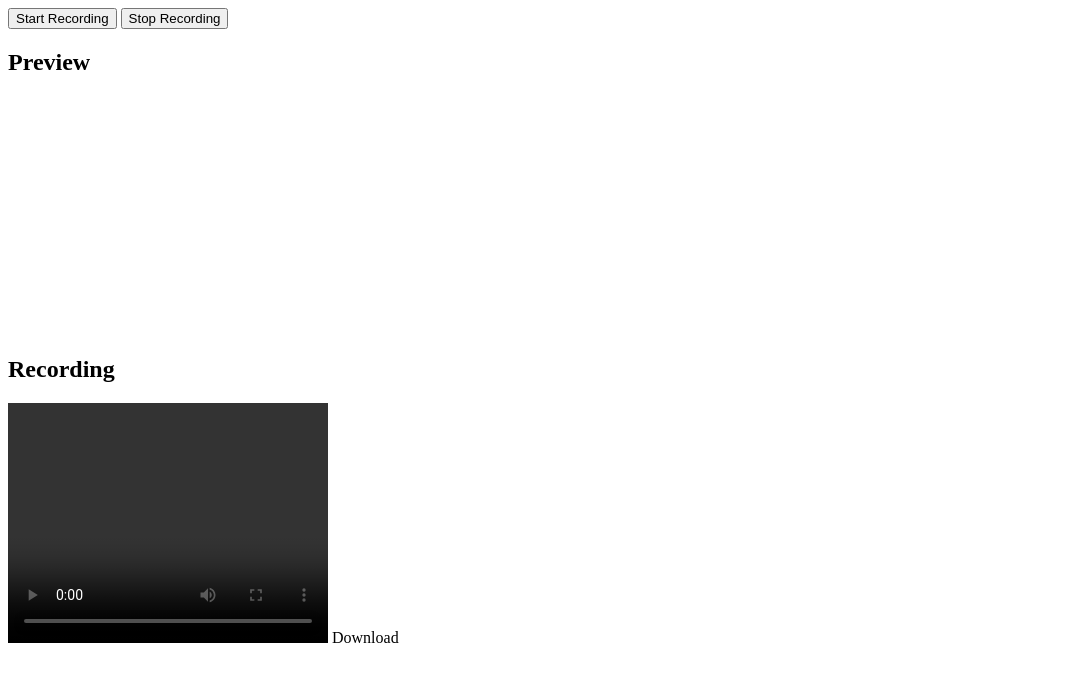
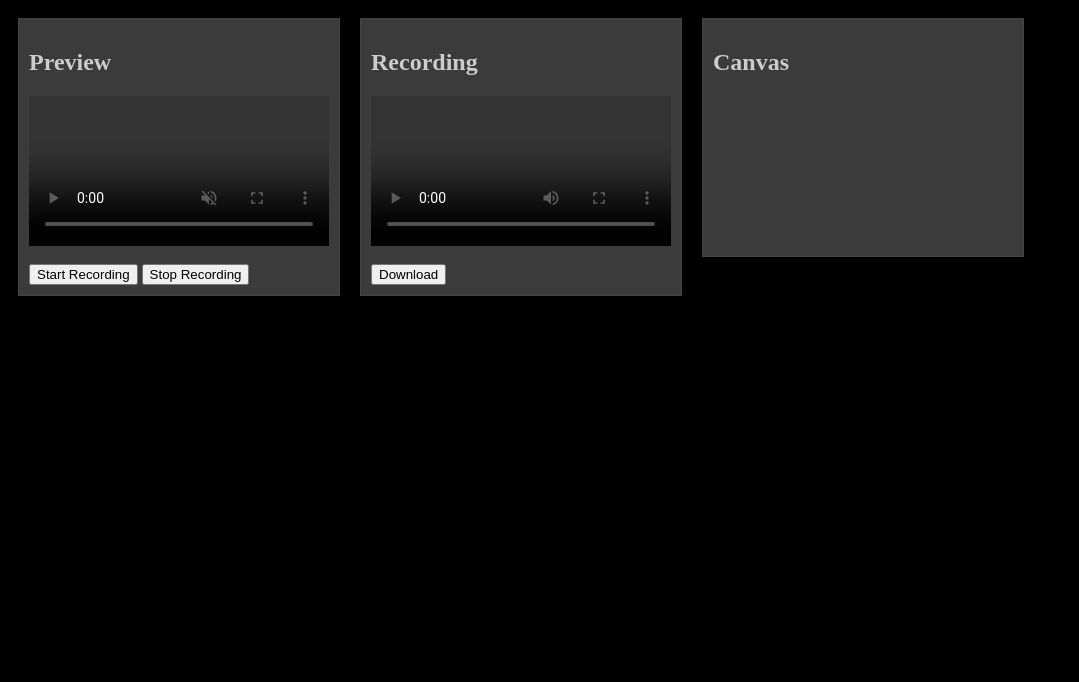
Before and after one commit to Crepe-Japan/video-recorder-canvas, a plain HTML site: page index.html in a window 1280 px wide. Shown: the whole page, without its empty margins (0-1079 px from the left). Drawn offline with Linux system fonts and the light colour scheme.

Commit message:
add: canvas for video

```diff
--- /dev/null
+++ b/canvas-capture.js
@@ -0,0 +1,48 @@
+let processor = {
+    timerCallback: function () {
+        if (this.video.paused || this.video.ended) {
+            return;
+        }
+        this.computeFrame();
+        let self = this;
+        setTimeout(function () {
+            self.timerCallback();
+        }, 0);
+    },
+
+    doLoad: function () {
+        this.video = document.getElementById("preview");
+
+        this.c1 = document.getElementById("c1");
+        this.ctx1 = this.c1.getContext("2d");
+        let self = this;
+        this.video.addEventListener("play", function () {
+            self.width = self.video.videoWidth;
+            self.height = self.video.videoHeight;
+
+            c1.width = self.width
+            c1.height = self.height
+            self.timerCallback();
+        }, false);
+    },
+
+    computeFrame: function () {
+        this.ctx1.drawImage(this.video, 0, 0, this.width, this.height);
+        /*   let frame = this.ctx1.getImageData(0, 0, this.width, this.height); */
+        /*  let l = frame.data.length / 4; */
+
+        /*  for (let i = 0; i < l; i++) {
+           let r = frame.data[i * 4 + 0];
+           let g = frame.data[i * 4 + 1];
+           let b = frame.data[i * 4 + 2];
+           if (g > 100 && r > 100 && b < 43)
+             frame.data[i * 4 + 3] = 0;
+         }
+         this.ctx2.putImageData(frame, 0, 0); */
+        return;
+    }
+};
+
+document.addEventListener("DOMContentLoaded", () => {
+    processor.doLoad();
+});
--- a/capture.js
+++ b/capture.js
@@ -39,7 +39,7 @@ stopButton.addEventListener("click", () => {
 }, false);
 
 function log(msg) {
-    logElement.innerHTML += `${msg}\n`;
+    //logElement.innerHTML += `${msg}\n`;
 }
 
 function wait(delayInMS) {
--- a/index.html
+++ b/index.html
@@ -1,33 +1,64 @@
 <html>
 
 <head>
+    <style>
+        body {
+            background: black;
+            color: #CCCCCC;
+        }
+
+        #c2 {
+            background-image: url(media/foo.png);
+            background-repeat: no-repeat;
+        }
+
+        div {
+            float: left;
+            border: 1px solid #444444;
+            padding: 10px;
+            margin: 10px;
+            background: #3B3B3B;
+        }
+    </style>
 
 </head>
 
 <body>
-    <div class="left">
+    <div>
+        <h2>Preview</h2>
+        <video id="preview" autoplay muted controls></video>
+        <br />
+        <br />
         <button id="startButton" class="button">
             Start Recording
         </button>
         <button id="stopButton" class="button">
             Stop Recording
         </button>
-        <h2>Preview</h2>
-        <video id="preview" width="320" height="240" autoplay muted></video>
     </div>
 
-    <div class="right">
+    <div>
+        <h2>Recording</h2>
+        <video id="recording"  controls></video>
+        <br />
+        <br />
+        <button>
+            <a id="downloadButton" class="button">
+                Download
+            </a>
+        </button>
+    </div>
+    <div>
+        <h2>Canvas</h2>
+        <canvas id="c1" ></canvas>
+    </div>
 
-        <h2>Recording</h2>
-        <video id="recording" width="320" height="240s" controls></video>
-        <a id="downloadButton" class="button">
-            Download
-        </a>
-        <p id="log"></p>
-    </div>
 
     <script src="capture.js">
     </script>
+        <script src="canvas-capture.js">
+        </script>
+
 </body>
 
 </html>
```
